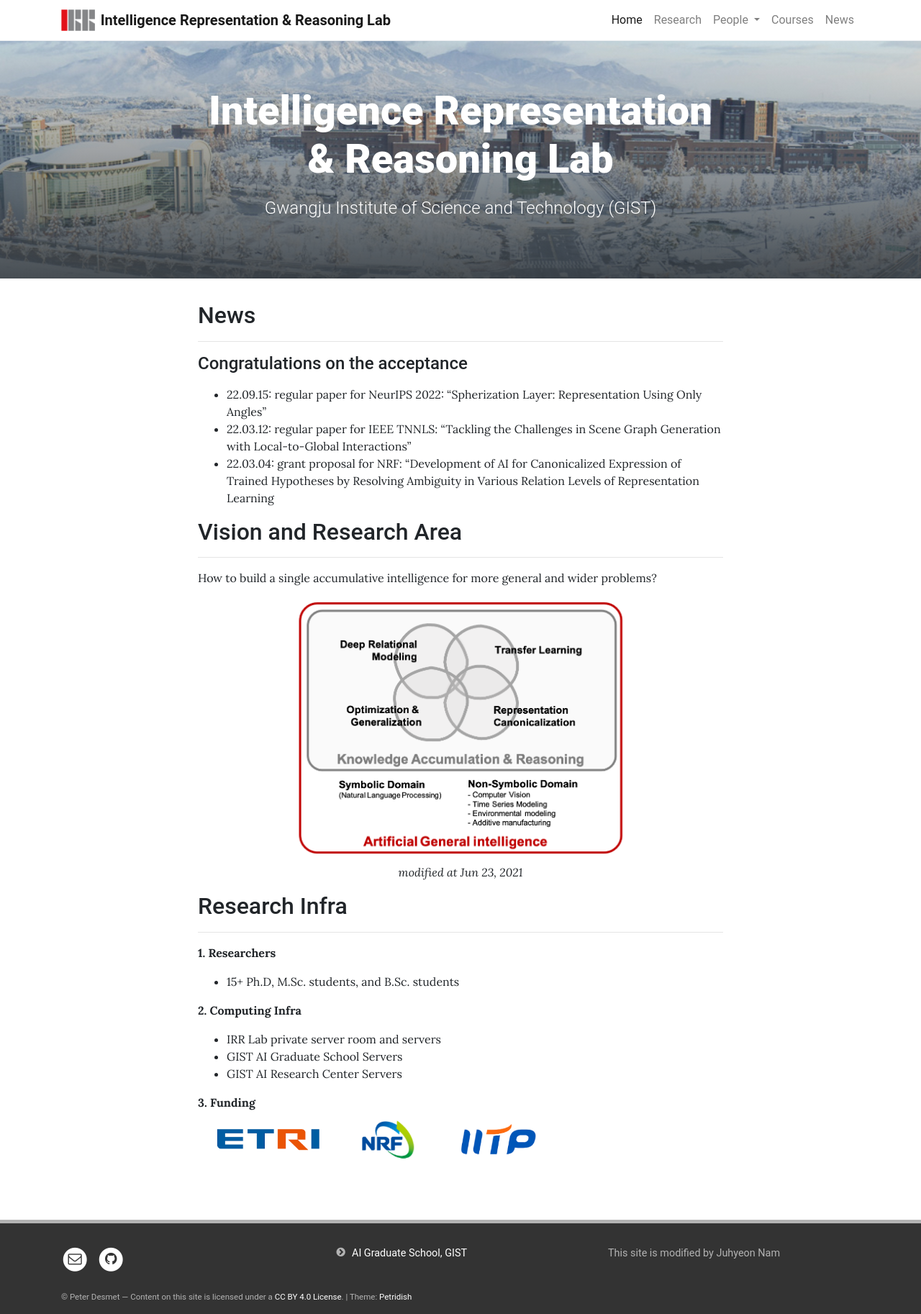
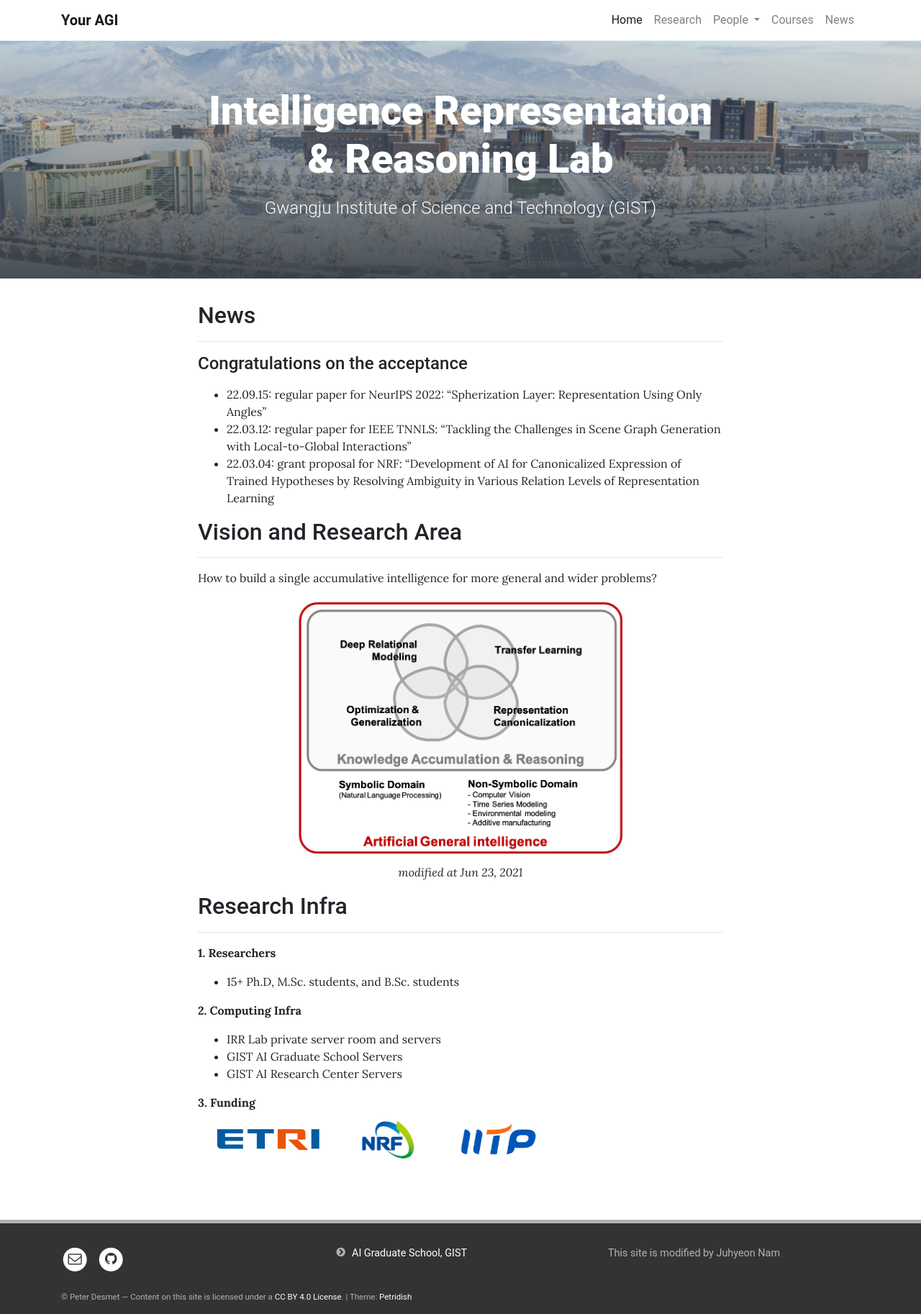
Before and after one commit to youragi/youragi.github.io, a Jekyll site: the page built from pages/home.md, in a window 1280 px wide. Shown: the whole page at 72% size. Built offline with Jekyll 4.4.1, drawn with Linux system fonts in a browser that asks for light colours.

Commit message:
init_success

```diff
--- a/_config.yml
+++ b/_config.yml
@@ -1,6 +1,6 @@
 # SITE SETTINGS
-title: Intelligence Representation & Reasoning Lab  # Title in top navigation bar (navbar) and <head>
-description: GIST Intelligence Representation & Reasoning Lab website # Site description in <head>
+title: Your AGI  # Title in top navigation bar (navbar) and <head>
+description: Build Up Your AGI # Site description in <head>
 author: Peter Desmet                    # Used for copyright statement in footer
 url: "https://peterdesmet.github.io"  # No slash at the end
   # baseurl: "/petridish"                 # Only required if your site is on a subdomain e.g. https://username.github.io/sitename
@@ -8,18 +8,18 @@ url: "https://peterdesmet.github.io"  # No slash at the end
 # A baseurl affects internal links, see http://peterdesmet.github.io/petridish/about/#links
 
 # SOCIAL PROFILES
-email: kangil.kim.01@gmail.com           # Social icon in footer
+email: youragi.biz@gmail.com           # Social icon in footer
 #twitter_username: peterdesmet           # Social icon in footer
-github_username: irrlab            # Social icon in footer
+github_username: youragi            # Social icon in footer
 
 # THEME SETTINGS (ALL OPTIONAL)
 posts_on_home: 4                        # Show x number of latest posts on homepage, can be 0
 tweets_on_home: false                   # Show Twitter feed of twitter_username on homepage
 archive_permalink: /blog/               # Permalink of page using archive.html layout, required when using post categories
-logo: /assets/img/IRR_logo.png  # Logo in navbar, will be displayed with 30px height
+#logo: /assets/img/IRR_logo.png  # Logo in navbar, will be displayed with 30px height
 colors:
-  links: "#DC2415"                      # Color for links: use a readable color that contrasts well with dark text
-  banner: "#DC2415"                     # Background color for page banners: use color that contrasts well with white
+  links: "#158CDC"                      # Color for links: use a readable color that contrasts well with dark text
+  banner: "#158CDC"                     # Background color for page banners: use color that contrasts well with white
   footer: "#333"                     # Background color for footer: use color that contrasts well with white
 rounded_corners: true                   # Enable (default) rounded corners on boxes and buttons
 
```
Also changed, not shown: 1 other file.
